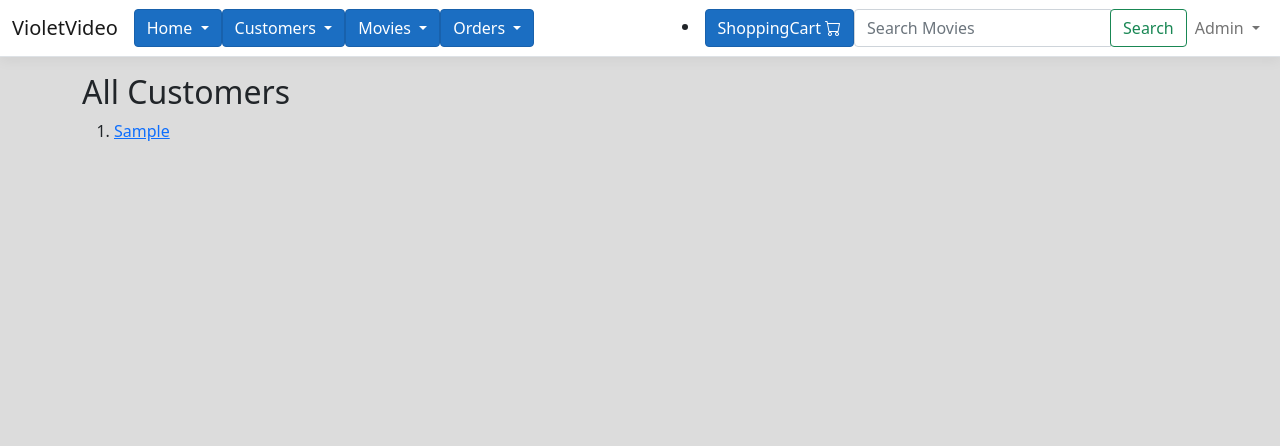
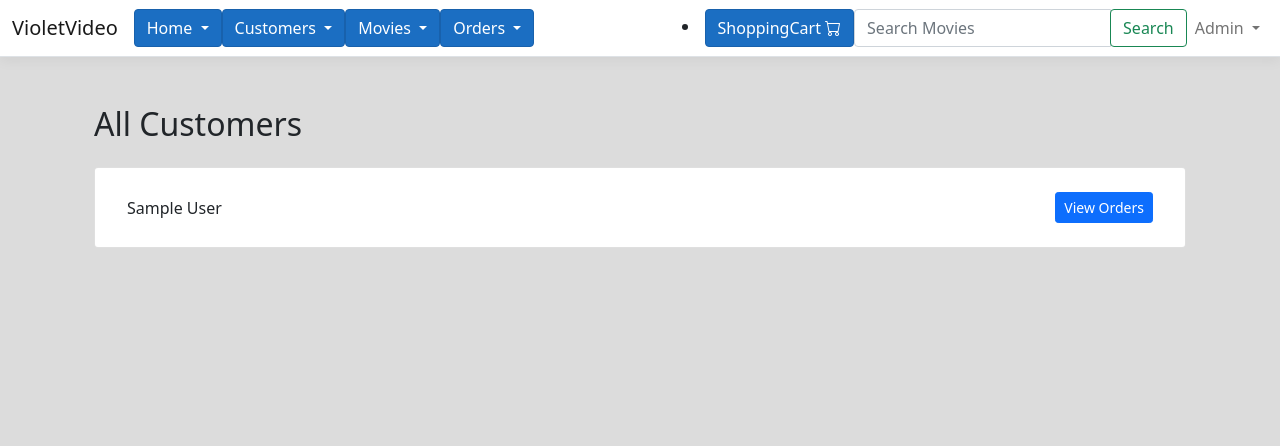
Before and after one commit to Gr-23-03/VioletVideoRepo, an ASP.NET Core app: page /Customers/AllCustomers in a window 1280 px wide. Shown: the top 446 px of the page. Run offline with ASP.NET Core 8, Linux system fonts and the light colour scheme; tables that the repository leaves empty hold one stand-in row (values such as "Sample post"); data that the repository does not hold is empty; style sheets or scripts are compiled from the project's sources.

Commit message:
design some pages

```diff
--- a/TestWebshop/Views/Customers/AllCustomers.cshtml
+++ b/TestWebshop/Views/Customers/AllCustomers.cshtml
@@ -4,9 +4,10 @@
     ViewData["Title"] = "AllCustomers";
 }
 
-<h2>All Customers</h2>
+@* <h2>All Customers</h2>
+ *@
 
-<ol>
+@* <ol>
     @foreach (var customer in Model)
     {
         <li>
@@ -14,4 +15,27 @@
         </li>
 
     }
-</ol>
+</ol> *@
+
+
+<div class="container mt-5">
+    <h2 class="mb-4">All Customers</h2>
+
+    <div class="card">
+        <div class="card-body">
+            <ul class="list-group list-group-flush">
+                @foreach (var customer in Model)
+                {
+                    <li class="list-group-item">
+                        <div class="d-flex justify-content-between align-items-center">
+                            <span>@customer.FirstName @customer.LastName</span>
+                            <span>
+                                @Html.ActionLink("View Orders", "AllOrders", new { Email = customer.EmailAddress }, new { @class = "btn btn-primary btn-sm" })
+                            </span>
+                        </div>
+                    </li>
+                }
+            </ul>
+        </div>
+    </div>
+</div>
--- a/TestWebshop/Views/Shared/_Layout.cshtml
+++ b/TestWebshop/Views/Shared/_Layout.cshtml
@@ -14,6 +14,7 @@
 <body>
     <header>
         <nav class="navbar navbar-expand-sm navbar-toggleable-sm navbar-light bg-white border-bottom box-shadow mb-3">
+
             <div class="container-fluid">
                 <a class="navbar-brand" asp-area="" asp-controller="Home" asp-action="Index">VioletVideo</a>
                 <button class="navbar-toggler" type="button" data-bs-toggle="collapse" data-bs-target=".navbar-collapse" aria-controls="navbarSupportedContent"
@@ -25,6 +26,8 @@
 
                     <ul class="navbar-nav flex-grow-1">
 
+
+                        <!-- Home -->
                         <li class="nav-item">
                             <div class="dropdown">
                                 <button type="button" class="btn btn-primary dropdown-toggle" data-bs-toggle="dropdown" aria-haspopup="true" aria-expanded="false">
@@ -41,10 +44,7 @@
 
 
 
-
-
-
-
+                        <!-- Customer -->
 
                         <li class="nav-item">
                             <div class="dropdown">
@@ -60,7 +60,7 @@
 
 
 
-
+                        <!-- Movie -->
 
                         <li class="nav-item">
                         <div class="dropdown">
@@ -68,7 +68,7 @@
                                 Movies
                             </button>
                             <ul class="dropdown-menu">
-                                 <li><a class="dropdown-item" asp-controller="Movie" asp-action="Create" asp-route-orderBy="Create">Create</a></li>
+
                                 <li><a class="dropdown-item" asp-controller ="Movie" asp-action="LatestMovies" asp-route-orderBy="newest">NewMovies</a></li>
                                 <li><a class="dropdown-item" asp-controller="Movie" asp-action="OldestMovies" asp-route-orderBy="oldest">OldestMovies</a></li>
                                 <li><a class="dropdown-item" asp-controller="Movie" asp-action="PopularMovies" asp-route-orderBy="PopularMovies">PopularMovies</a></li>
@@ -79,6 +79,8 @@
 
                 </li>
 
+
+                        <!-- order-->
 
                 <li class="nav-item">
                     <div class="dropdown">
@@ -92,7 +94,7 @@
                 </div>
                 </li>
 
-
+                <!-- Shopping Cart -->
 
                         <li class="nav-item">
 
@@ -107,7 +109,7 @@
 
 
 
-
+                <!-- Search Form -->
 
                     @using (Html.BeginForm("Index", "Movie", FormMethod.Get, new { @class = "form-inline my-2 my-lg-0" }))
                     {
@@ -121,6 +123,8 @@
 
                     }
 
+
+                <!-- Admin Dropdown -->
 
 
                 <ul class="navbar-nav">
@@ -145,8 +149,7 @@
 
                                 <ul class="dropdown-menu" aria-labelledby="navbarDropdown2">
                                     <li><a class="dropdown-item" asp-controller="Customers" asp-action="Index" asp-route-orderBy="Create">Create</a></li>
-                                    <li><a class="dropdown-item" href="#">Another action</a></li>
-                                    <li><a class="dropdown-item" href="#">Something else here</a></li>
+
                                 </ul>
 
                             </li>
@@ -174,25 +177,14 @@
 
                     </li>
 
-
-
-
-
-
-
                 </ul>
-
-
-
-
-
-
-
 
                 </div>
 
         </nav>
     </header>
+
+
        <partial name="_OffcanvasCartPartial" />
 
     <div class="container">
--- a/TestWebshop/Views/Shared/_OffcanvasCartPartial.cshtml
+++ b/TestWebshop/Views/Shared/_OffcanvasCartPartial.cshtml
@@ -96,7 +96,7 @@
     </div>
 
 
-   @*  <a asp-action="Checkout" asp-controller="Cart" class="btn btn-primary btn-lg mt-5"></a> *@
+
 
     <a asp-action="Checkout" asp-controller="Cart" class="btn btn-primary btn-lg mt-5">Proceed to Checkout</a>
 
```
Also changed, not shown: TestWebshop/Views/Customers/AllOrders.cshtml (+6 -4 lines), TestWebshop/Views/Orders/DisplayOrders.cshtml (+21 -15 lines).
